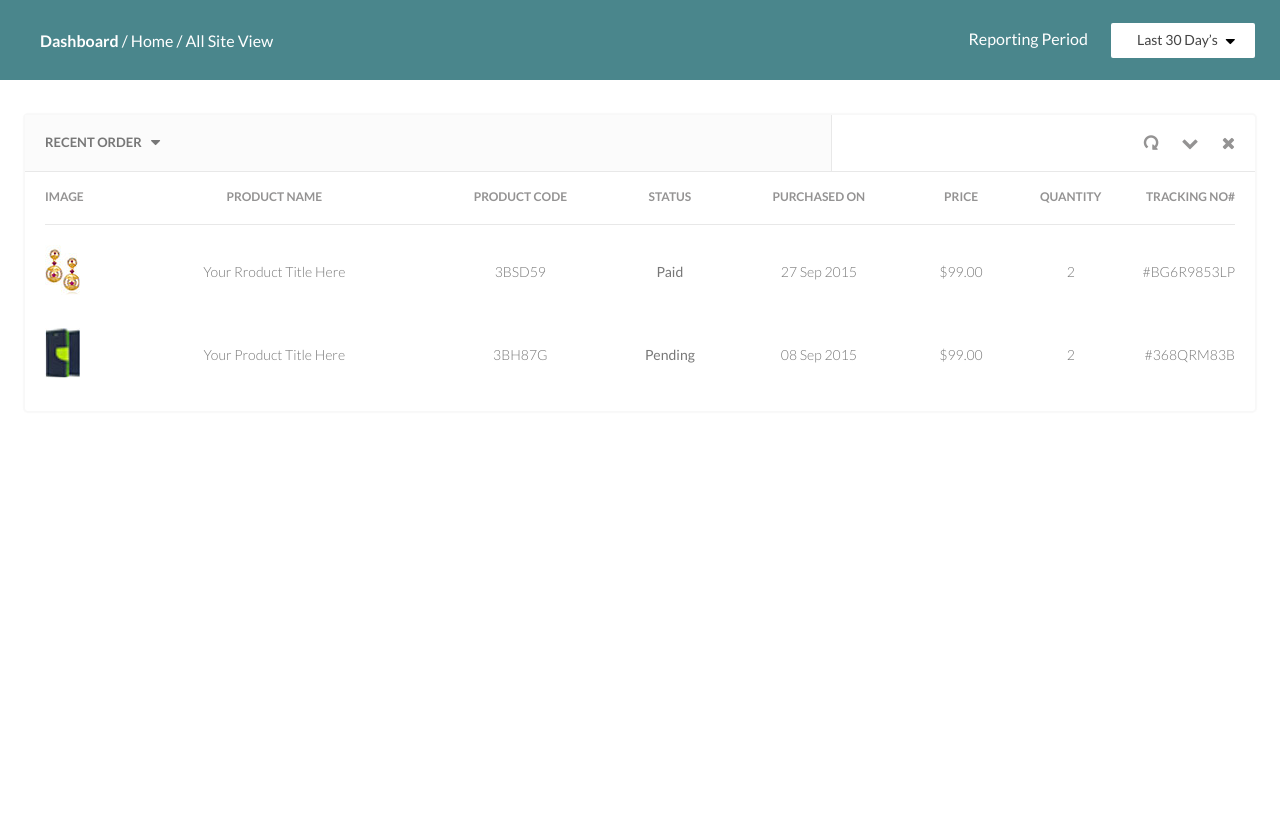
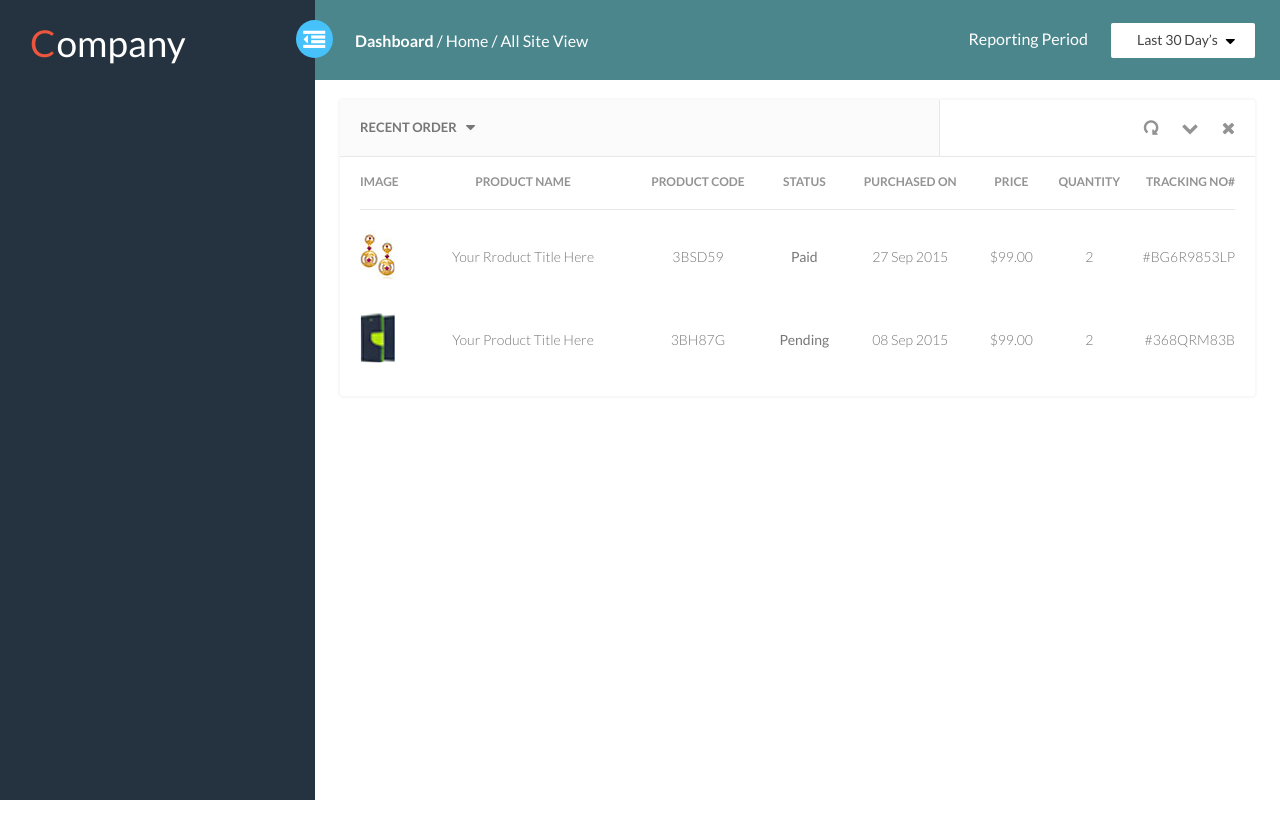
Before and after one commit to HomaX1/testDidersidoMobile, a website: page index.html in a window 1280 px wide. Before the commit the page ends 800 px from the top, so only its background shows below. Drawn offline with Linux system fonts and the light colour scheme.

Commit message:
started to do sidebar

```diff
--- a/index.html
+++ b/index.html
@@ -79,5 +79,14 @@
     </div>
 </main>
 
+<section class="sidebar">
+    <a class="logo" href="#">
+        <span class="logo__first-letter">c</span>
+        <span class="logo__continue-letters">ompany</span>
+    </a>
+    <a class="sidebar__menu" href="#"></a> <!--добавить класс js sidebar__menu_open-->
+
+</section>
+
 </body>
 </html>
--- a/scss/base/common.scss
+++ b/scss/base/common.scss
@@ -1,4 +1,5 @@
 body {
+  height: 100vh;
   font-family: 'Lato', sans-serif;
   background-color: #fff;
 }
--- a/scss/base/variables.scss
+++ b/scss/base/variables.scss
@@ -9,5 +9,6 @@ $TUNDORA: #444444;
 $EBONYCLAY: #253340;
 $KASHMIRBLUE: #486e91;
 $SMALTBLUE: #4a868c;
+$PICTONBLUE: #46c1fa;
 $FLAMINGO: #ed553c;
 $FROLY: #f16192;
--- a/scss/modules/content/content.scss
+++ b/scss/modules/content/content.scss
@@ -1,7 +1,7 @@
 .main {
   background-color: $WHITE;
-  position: relative;
-  top: 115px;
+  margin-top: 100px;
+  margin-left: 315px;
 }
 
 .content {
@@ -58,8 +58,6 @@
 }
 
 .products-wrap {
-  /*padding-top: 17px;
-  padding-bottom: 30px;*/
   padding: 17px 20px 30px 20px;
 }
 
--- a/scss/modules/sidebar/sidebar.scss
+++ b/scss/modules/sidebar/sidebar.scss
@@ -0,0 +1,45 @@
+.sidebar {
+  width: 315px;
+  height: 100%;
+  background-color: $EBONYCLAY;
+  position: fixed;
+  top: 0;
+  left: 0;
+  z-index: 2;
+}
+
+.logo {
+  display: inline-block;
+  margin-top: 20px;
+  margin-left: 30px;
+  font-size: 37px;
+  font-weight: 400;
+  color: $WHITE;
+
+  &__first-letter {
+    text-transform: uppercase;
+    color: $FLAMINGO;
+  }
+
+  &__continue-letters {
+    display: inline-block;
+    margin-left: -6px;
+  }
+}
+
+.sidebar__menu {
+  width: 23px;
+  height: 18px;
+  display: inline-block;
+  background: $PICTONBLUE url("/img/menu-icon-close.png") center no-repeat;
+  padding: 10px 7px;
+  border-radius: 50%;
+  position: fixed;
+  top: 20px;
+  left: 296px;
+  transition: transform 0.5s;
+
+  &_open {
+    transform: rotate(180deg);
+  }
+}
--- a/scss/modules/topbar/topbar.scss
+++ b/scss/modules/topbar/topbar.scss
@@ -2,6 +2,7 @@
   width: 100%;
   height: 80px;
   position: fixed;
+  top: 0;
   display: flex;
   justify-content: space-between;
   align-items: center;
@@ -10,7 +11,7 @@
 }
 
 .path {
-  margin-left: 40px;
+  margin-left: 355px;
 
   &__item {
     text-transform: capitalize;
```
Also changed, not shown: css/main.min.css, img/menu-icon-open.png (deleted), img/user-photo.png (added).
